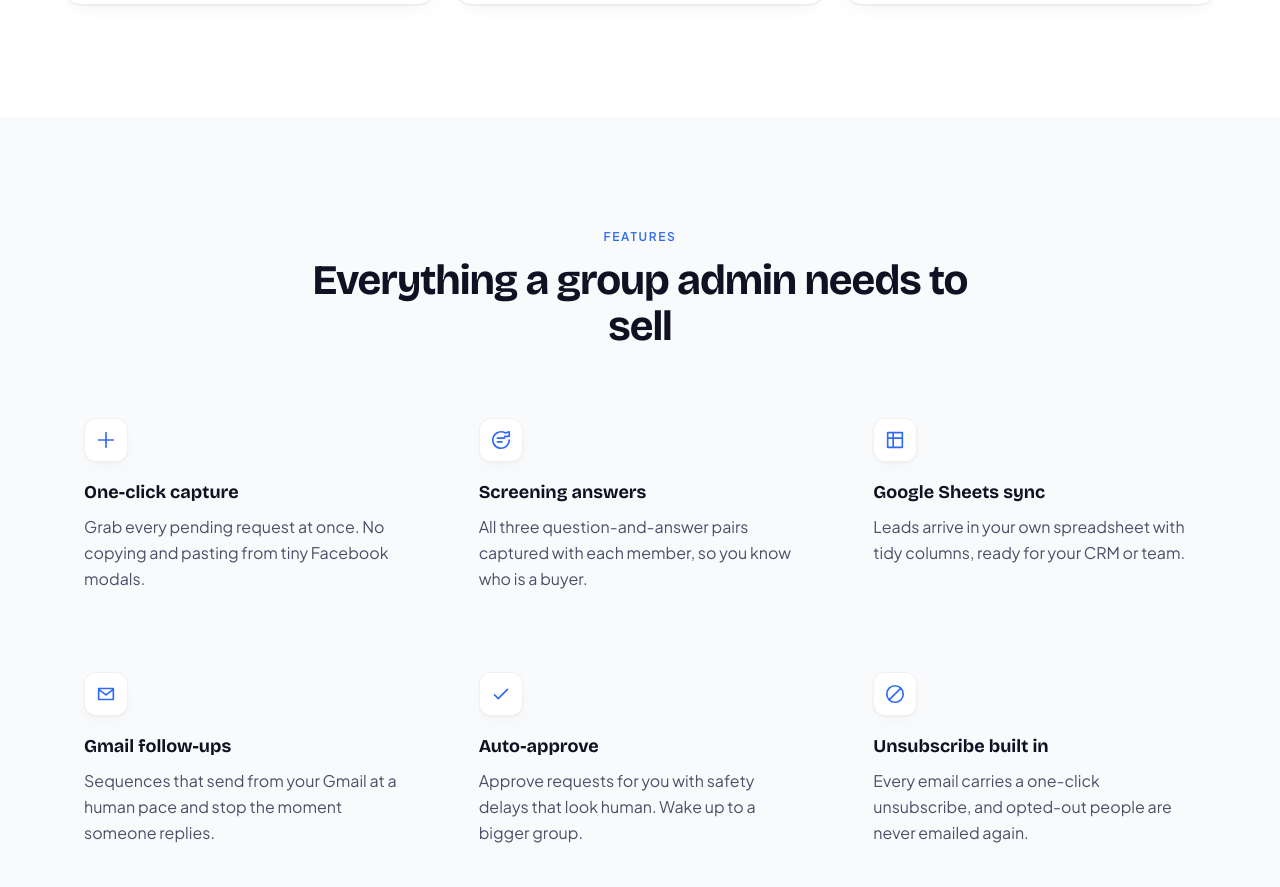
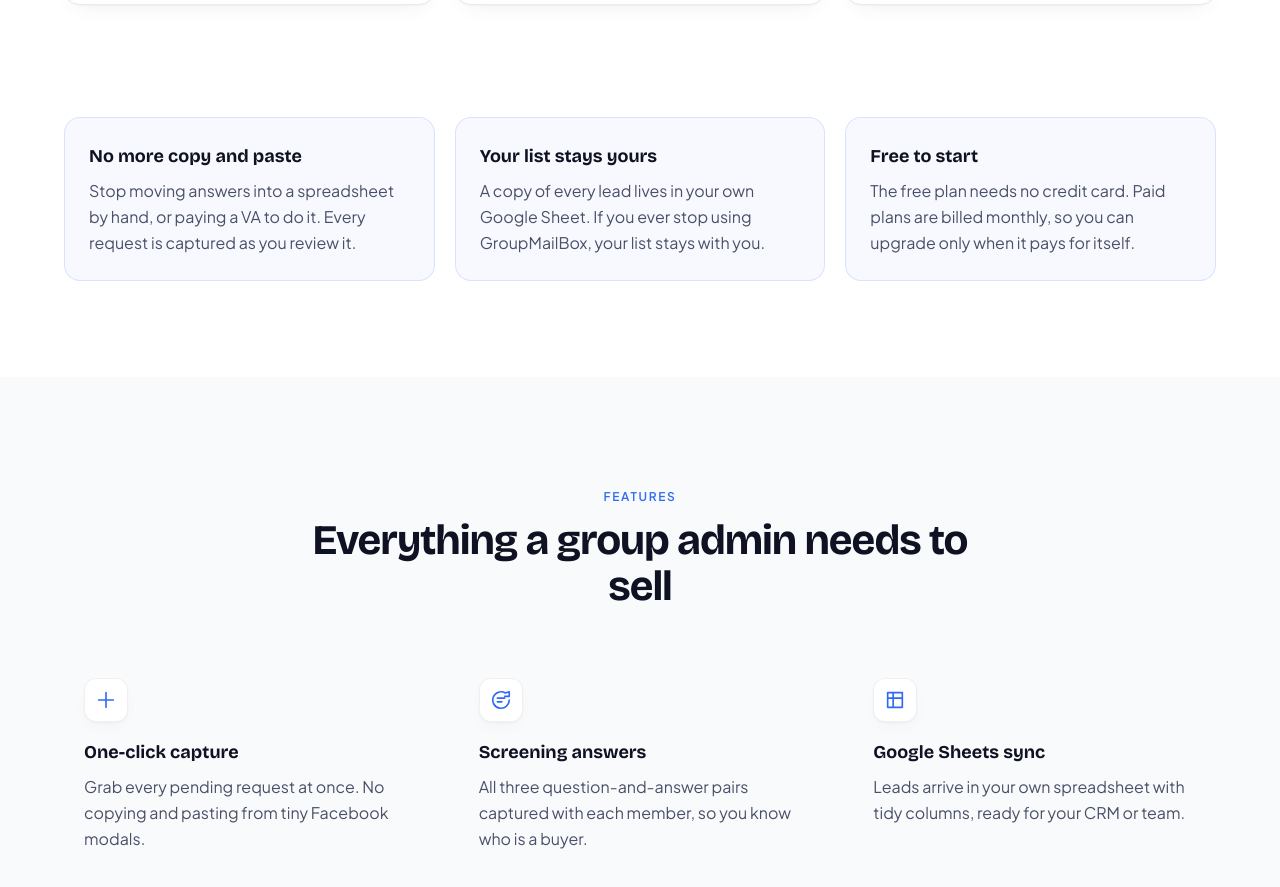
Before and after one commit to GroupMailBox/lynx-landing, a Next.js app: page / in a window 1280 px wide. Shown: the part 1721-2608 px from the top of the page. Built offline with nearby package versions, Linux system fonts and the light colour scheme; no server answers.

Commit message:
Homepage: reassurance strip in customers' own words (no copy-paste, your list stays in your Sheet, free without a card)
Co-Authored-By: Claude Opus 5.5 <noreply@anthropic.com>

```diff
--- a/app/page.tsx
+++ b/app/page.tsx
@@ -163,6 +163,22 @@ export default function HomePage() {
         </div>
       </section>
 
+      {/* ===== REASSURANCE (from customer reviews: copy-paste pain, vendor shutdowns, hard cancellations) ===== */}
+      <section className="px-4 pb-24">
+        <div className="mx-auto grid max-w-6xl gap-5 md:grid-cols-3">
+          {[
+            { t: 'No more copy and paste', b: 'Stop moving answers into a spreadsheet by hand, or paying a VA to do it. Every request is captured as you review it.' },
+            { t: 'Your list stays yours', b: 'A copy of every lead lives in your own Google Sheet. If you ever stop using GroupMailBox, your list stays with you.' },
+            { t: 'Free to start', b: 'The free plan needs no credit card. Paid plans are billed monthly, so you can upgrade only when it pays for itself.' },
+          ].map((x) => (
+            <div key={x.t} className="rounded-2xl border border-accent-blue/15 bg-accent-blue/[0.04] p-6">
+              <p className="font-sora text-lg font-bold">{x.t}</p>
+              <p className="mt-2 leading-relaxed text-text-secondary">{x.b}</p>
+            </div>
+          ))}
+        </div>
+      </section>
+
       {/* ===== FEATURES ===== */}
       <section className="bg-navy-light/60 px-4 py-24 md:py-28" id="features">
         <SectionHead eyebrow="Features" title="Everything a group admin needs to sell" />
```
